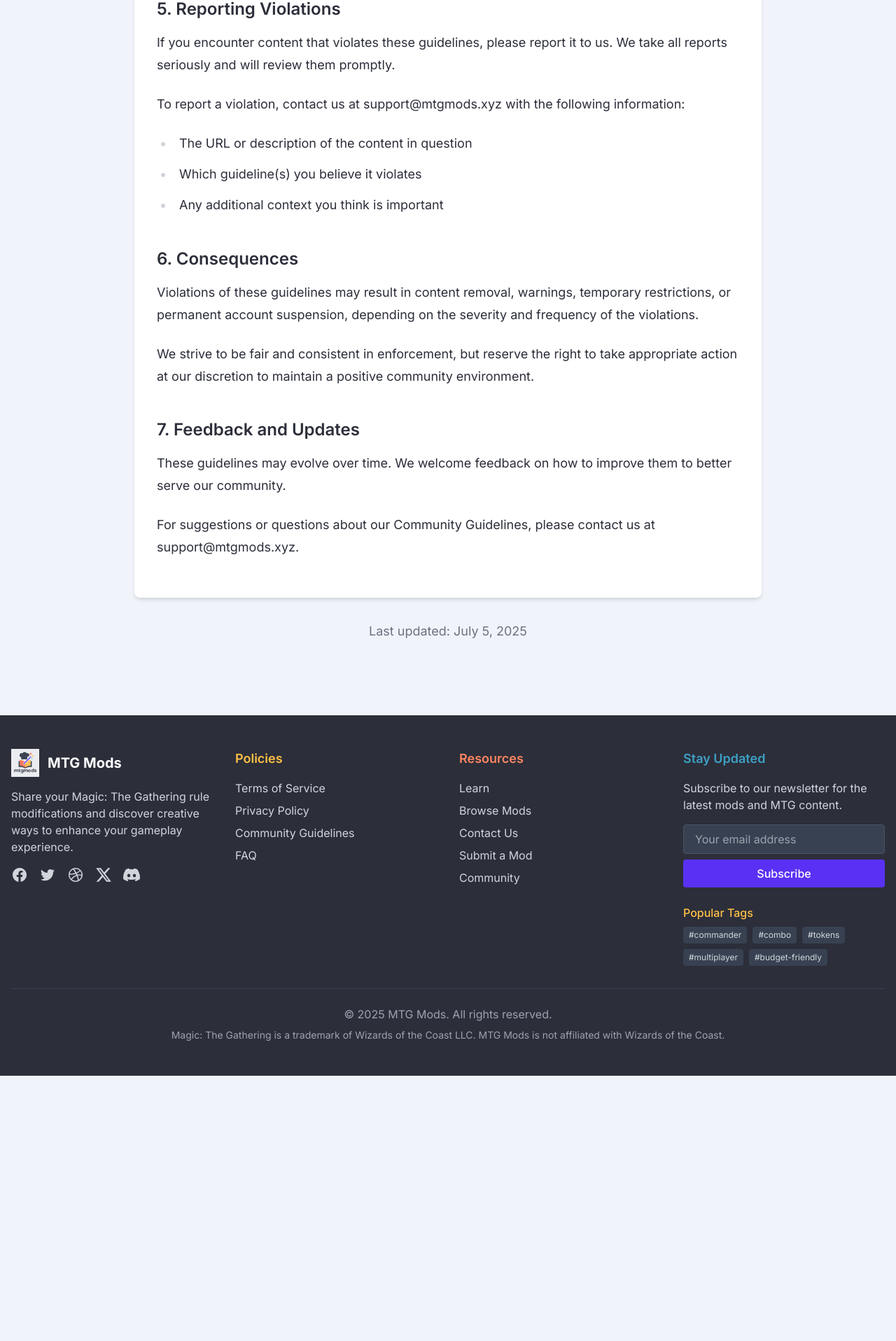
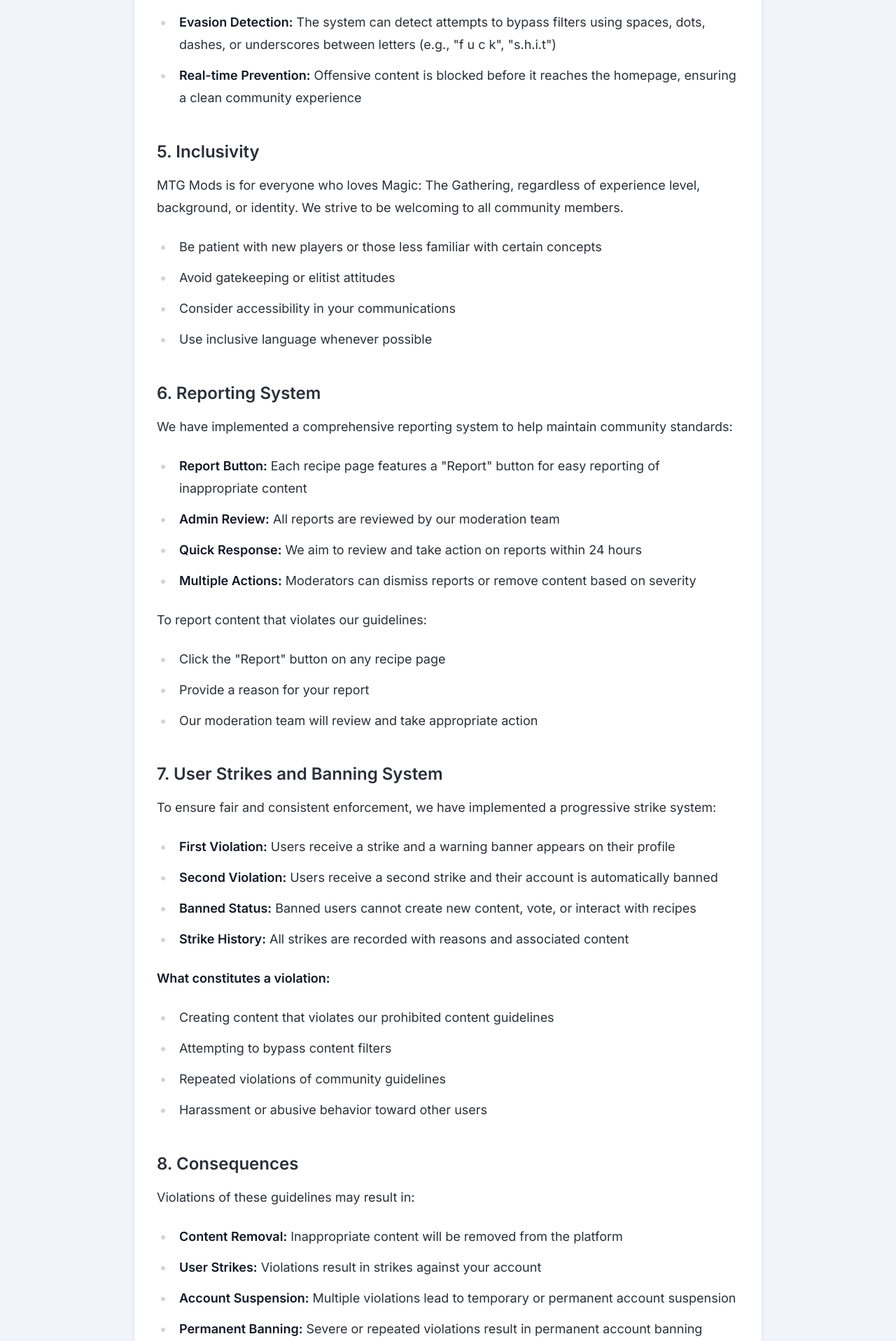
Before and after one commit to natewizz/mtg-mods, a Next.js app: page /policies/community in a window 1280 px wide. Shown: the part 2024-3940 px from the top of the page at 70% size. Before the commit the page ends 3561 px from the top, so only its background shows below. Built offline with nearby package versions, Linux system fonts and the light colour scheme; no server answers.

Commit message:
Update community guidelines to reflect reporting system and ban criteria

```diff
--- a/src/app/policies/community/page.tsx
+++ b/src/app/policies/community/page.tsx
@@ -58,11 +58,25 @@
             <li>Spam, scams, or misleading information</li>
             <li>Content that violates copyright or intellectual property rights</li>
             <li>Unrelated advertisements or solicitations</li>
+            <li><strong>Offensive language, profanity, or inappropriate content</strong> - Our automated content filter will prevent submission of recipes containing offensive terms</li>
           </ul>
         </section>
 
         <section className="mb-8">
-          <h2 className="text-2xl font-semibold mb-4">4. Inclusivity</h2>
+          <h2 className="text-2xl font-semibold mb-4">4. Content Filtering System</h2>
+          <p>
+            To maintain a family-friendly environment, we have implemented an automated content filtering system:
+          </p>
+          <ul className="list-disc pl-6">
+            <li><strong>Automated Detection:</strong> Our system automatically detects and prevents submission of content containing offensive language</li>
+            <li><strong>Comprehensive Filtering:</strong> The filter includes profanity, hate speech, sexual content, violence, and drug-related terms</li>
+            <li><strong>Evasion Detection:</strong> The system can detect attempts to bypass filters using spaces, dots, dashes, or underscores between letters (e.g., &quot;f u c k&quot;, &quot;s.h.i.t&quot;)</li>
+            <li><strong>Real-time Prevention:</strong> Offensive content is blocked before it reaches the homepage, ensuring a clean community experience</li>
+          </ul>
+        </section>
+
+        <section className="mb-8">
+          <h2 className="text-2xl font-semibold mb-4">5. Inclusivity</h2>
           <p>
             MTG Mods is for everyone who loves Magic: The Gathering, regardless of experience level,
             background, or identity. We strive to be welcoming to all community members.
@@ -76,28 +90,59 @@
         </section>
 
         <section className="mb-8">
-          <h2 className="text-2xl font-semibold mb-4">5. Reporting Violations</h2>
+          <h2 className="text-2xl font-semibold mb-4">6. Reporting System</h2>
           <p>
-            If you encounter content that violates these guidelines, please report it to us. We take
-            all reports seriously and will review them promptly.
-          </p>
-          <p>
-            To report a violation, contact us at support@mtgmods.xyz with the following information:
+            We have implemented a comprehensive reporting system to help maintain community standards:
           </p>
           <ul className="list-disc pl-6">
-            <li>The URL or description of the content in question</li>
-            <li>Which guideline(s) you believe it violates</li>
-            <li>Any additional context you think is important</li>
+            <li><strong>Report Button:</strong> Each recipe page features a &quot;Report&quot; button for easy reporting of inappropriate content</li>
+            <li><strong>Admin Review:</strong> All reports are reviewed by our moderation team</li>
+            <li><strong>Quick Response:</strong> We aim to review and take action on reports within 24 hours</li>
+            <li><strong>Multiple Actions:</strong> Moderators can dismiss reports or remove content based on severity</li>
+          </ul>
+          <p>
+            To report content that violates our guidelines:
+          </p>
+          <ul className="list-disc pl-6">
+            <li>Click the &quot;Report&quot; button on any recipe page</li>
+            <li>Provide a reason for your report</li>
+            <li>Our moderation team will review and take appropriate action</li>
           </ul>
         </section>
 
         <section className="mb-8">
-          <h2 className="text-2xl font-semibold mb-4">6. Consequences</h2>
+          <h2 className="text-2xl font-semibold mb-4">7. User Strikes and Banning System</h2>
           <p>
-            Violations of these guidelines may result in content removal, warnings, temporary
-            restrictions, or permanent account suspension, depending on the severity and frequency
-            of the violations.
+            To ensure fair and consistent enforcement, we have implemented a progressive strike system:
           </p>
+          <ul className="list-disc pl-6">
+            <li><strong>First Violation:</strong> Users receive a strike and a warning banner appears on their profile</li>
+            <li><strong>Second Violation:</strong> Users receive a second strike and their account is automatically banned</li>
+            <li><strong>Banned Status:</strong> Banned users cannot create new content, vote, or interact with recipes</li>
+            <li><strong>Strike History:</strong> All strikes are recorded with reasons and associated content</li>
+          </ul>
+          <p>
+            <strong>What constitutes a violation:</strong>
+          </p>
+          <ul className="list-disc pl-6">
+            <li>Creating content that violates our prohibited content guidelines</li>
+            <li>Attempting to bypass content filters</li>
+            <li>Repeated violations of community guidelines</li>
+            <li>Harassment or abusive behavior toward other users</li>
+          </ul>
+        </section>
+
+        <section className="mb-8">
+          <h2 className="text-2xl font-semibold mb-4">8. Consequences</h2>
+          <p>
+            Violations of these guidelines may result in:
+          </p>
+          <ul className="list-disc pl-6">
+            <li><strong>Content Removal:</strong> Inappropriate content will be removed from the platform</li>
+            <li><strong>User Strikes:</strong> Violations result in strikes against your account</li>
+            <li><strong>Account Suspension:</strong> Multiple violations lead to temporary or permanent account suspension</li>
+            <li><strong>Permanent Banning:</strong> Severe or repeated violations result in permanent account banning</li>
+          </ul>
           <p>
             We strive to be fair and consistent in enforcement, but reserve the right to take
             appropriate action at our discretion to maintain a positive community environment.
@@ -105,7 +150,7 @@
         </section>
 
         <section>
-          <h2 className="text-2xl font-semibold mb-4">7. Feedback and Updates</h2>
+          <h2 className="text-2xl font-semibold mb-4">9. Feedback and Updates</h2>
           <p>
             These guidelines may evolve over time. We welcome feedback on how to improve them to better
             serve our community.
```
Also changed, not shown: 1 other file (tests, documents, lock files or other folders).
